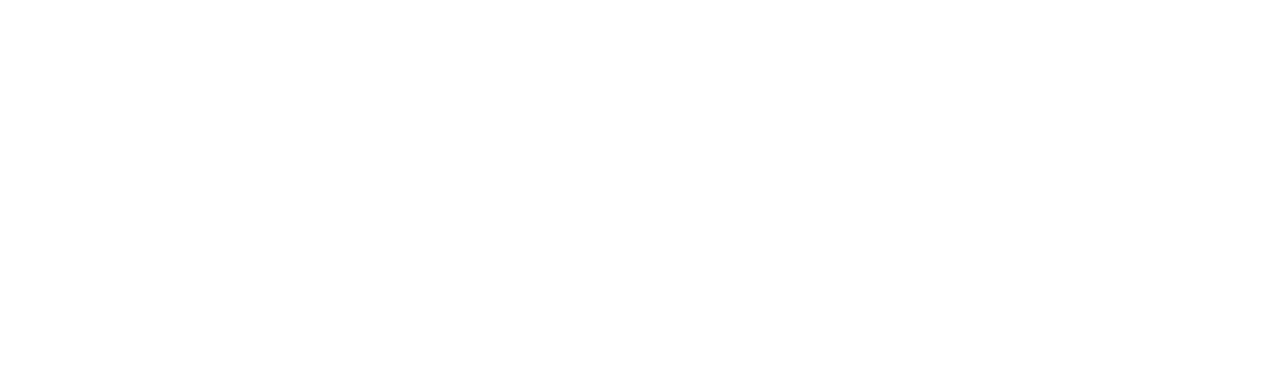
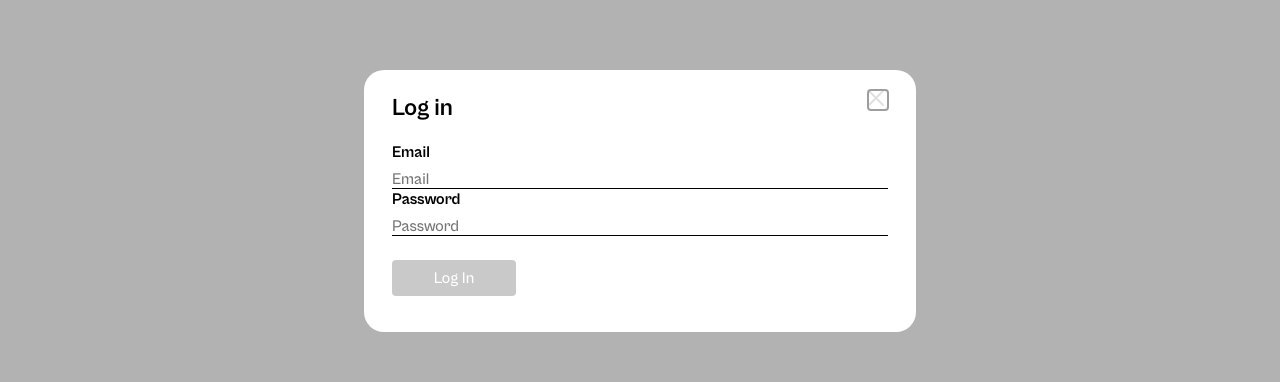
Before and after one commit to NixaZaiter/se_project_react, a React (Vite) app: page /profile in a window 1280 px wide. Shown: the part 199-581 px from the top of the page. Built offline with nearby package versions, Linux system fonts and the light colour scheme; no server answers; data requests are answered from the project's data file.

Commit message:
Feat: Add file for CurrentUserContext, auth, LoginModal, and RegisterModal Bugfix: Change data type received by setClothingItems Feat: Progress on LoginModal

```diff
--- a/src/components/AddItemModal/AddItemModal.jsx
+++ b/src/components/AddItemModal/AddItemModal.jsx
@@ -2,6 +2,7 @@
 import useForm from "../../hooks/useForm";
 import ModalWithForm from "../ModalWithForm/ModalWithForm";
 import { validateAddItem } from "../../utils";
+import "./AddItemModal.css";
 
 const AddItemModal = ({ isOpen, onAddItem, onClose }) => {
   const defaultValues = {
--- a/src/components/App/App.jsx
+++ b/src/components/App/App.jsx
@@ -10,6 +10,7 @@
   ItemModal,
   AddItemModal,
   ConfirmationModal,
+  LoginModal,
 } from "../index";
 import LoadingPage from "../Loading/Loading";
 
@@ -24,6 +25,7 @@
 } from "../../utils/index";
 
 import { CurrentTemperatureUnitContext } from "../../contexts/CurrentTemperatureUnitContext";
+// import { currentUserContext } from "../../contexts/CurrentUserContext";
 
 function App() {
   const [weatherData, setWeatherData] = useState({
@@ -32,7 +34,7 @@
     temp: { fahrenheit: 999, celsius: 999 },
     banner: "",
   });
-  const [activeModal, setActiveModal] = useState("");
+  const [activeModal, setActiveModal] = useState("log-in");
   const [selectedCard, setSelectedCard] = useState({ _id: "" });
   const [clothingItems, setClothingItems] = useState([]);
   const [currentTemperatureUnit, setCurrentTemperatureUnit] =
@@ -50,6 +52,10 @@
 
   const openConfirmationModal = () => {
     setActiveModal("confirm-delete");
+  };
+
+  const handleLoginClick = () => {
+    setActiveModal("log-in");
   };
 
   const handleDeleteCard = (selectedCard) => {
@@ -137,7 +143,7 @@
 
         if (!mounted) return;
 
-        setClothingItems(clothesData || []);
+        setClothingItems(clothesData.data || []);
 
         // only fetch weather when we have coords
         if (coordsForWeather && coordsForWeather.latitude != null) {
@@ -230,6 +236,11 @@
           onClose={handleCloseModal}
           onDelete={handleDeleteCard}
         />
+        <LoginModal
+          handleLoginClick={handleLoginClick}
+          isOpen={activeModal === "log-in"}
+          onClose={handleCloseModal}
+        />
       </CurrentTemperatureUnitContext.Provider>
     </div>
   );
--- /dev/null
+++ b/src/components/LoginModal/LoginModal.jsx
@@ -0,0 +1,143 @@
+import { useEffect, useState } from "react";
+import useForm from "../../hooks/useForm";
+import ModalWithForm from "../ModalWithForm/ModalWithForm";
+import { validateAddItem } from "../../utils";
+
+const LoginModal = ({ isOpen, onAddItem, onClose }) => {
+  const defaultValues = {
+    email: "",
+    password: "",
+  };
+  const { values, handleChange, setValues } = useForm(defaultValues);
+
+  const [errors, setErrors] = useState({
+    email: "",
+    password: "",
+  });
+
+  // track which fields were interacted with
+  const [touched, setTouched] = useState({
+    email: false,
+    password: false,
+  });
+
+  useEffect(() => {
+    setErrors(validateAddItem(values));
+  }, [values]);
+
+  // NOTE: removed auto-reset on modal close so fields persist until a successful submit.
+  // If you want to clear when modal opens, add logic that runs on open instead.
+
+  // wrapper so we can mark a field touched on change
+  const handleFieldChange = (evt) => {
+    const { name } = evt.target;
+    handleChange(evt);
+    setTouched((prev) => ({ ...prev, [name]: true }));
+  };
+
+  // mark touched on blur as well (useful if user leaves field)
+  const handleBlur = (evt) => {
+    const { name } = evt.target;
+    setTouched((prev) => ({ ...prev, [name]: true }));
+  };
+
+  const isValid =
+    !errors.email &&
+    !errors.imageUrl &&
+    values.email.trim() &&
+    values.password.trim();
+
+  const handleSubmit = (evt) => {
+    evt.preventDefault();
+    const nextErrors = validateAddItem(values);
+    setErrors(nextErrors);
+
+    if (!Object.values(nextErrors).every((e) => !e)) {
+      // mark all fields touched so errors become visible after submit attempt
+      setTouched({ email: true, password: true });
+      return;
+    }
+
+    onAddItem(values)
+      .then(() => {
+        // reset only after successful submit
+        setValues(defaultValues);
+        setTouched({ email: false, password: false });
+        onClose(evt);
+      })
+      .catch(console.error);
+  };
+
+  return (
+    <ModalWithForm
+      buttonText={"Log In"}
+      title={"Log in"}
+      name="log-in"
+      isOpen={isOpen}
+      onClose={onClose}
+      onSubmit={handleSubmit}
+      isValid={isValid} // pass validity to ModalWithForm
+    >
+      <div className="modal__field">
+        <label className="modal__label" htmlFor="email">
+          Email
+          <input
+            type="email"
+            name="email"
+            id="email"
+            className={`modal__input modal__input_type_text ${
+              errors.email && touched.email ? "modal__input_type_error" : ""
+            }`}
+            placeholder="Email"
+            required
+            onChange={handleFieldChange}
+            onBlur={handleBlur}
+            value={values.email}
+            aria-invalid={touched.email && !!errors.email}
+            aria-errormessage="email-error"
+          />
+        </label>
+        {errors.email && touched.email && (
+          <span id="name-error" className="modal__error modal__error-visible">
+            {errors.email}
+          </span>
+        )}
+      </div>
+
+      <div className="modal__field">
+        <label className="modal__label" htmlFor="password">
+          Password
+          <input
+            type="password"
+            name="password"
+            id="password"
+            className={`modal__input modal__input_type_text ${
+              errors.password && touched.password
+                ? "modal__input_type_error"
+                : ""
+            }`}
+            placeholder="Password"
+            minLength="8"
+            maxLength="20"
+            required
+            onChange={handleFieldChange}
+            onBlur={handleBlur}
+            value={values.password}
+            aria-invalid={touched.password && !!errors.password}
+            aria-errormessage="password-error"
+          />
+        </label>
+        {errors.password && touched.password && (
+          <span
+            id="password-error"
+            className="modal__error modal__error-visible"
+          >
+            {errors.password}
+          </span>
+        )}
+      </div>
+    </ModalWithForm>
+  );
+};
+
+export default LoginModal;
--- a/src/components/index.js
+++ b/src/components/index.js
@@ -13,3 +13,4 @@
 export { default as WeatherCard } from "./WeatherCard/WeatherCard";
 export { default as ConfirmationModal } from "./ConfirmationModal/ConfirmationModal";
 export { default as Loading } from "./Loading/Loading";
+export { default as LoginModal } from "./LoginModal/LoginModal";
--- /dev/null
+++ b/src/contexts/CurrentUserContext.js
@@ -0,0 +1,2 @@
+import React from "react";
+export const CurrentUserContext = React.createContext();
--- a/src/utils/api.js
+++ b/src/utils/api.js
@@ -1,9 +1,7 @@
 import { handleServerResponse } from "./constants";
 
 const baseUrl = "http://localhost:3001";
-const headers = {
-  "Content-Type": "application/json",
-};
+const headers = { "Content-Type": "application/json" };
 
 export const getClothes = () => {
   return fetch(`${baseUrl}/items`, {
```
Also changed, not shown: src/utils/auth.js (added, +24 -0 lines), src/components/AddItemModal/AddItemModal.css (added), src/components/RegisterModal/RegisterModal.jsx (added), 1 other file (tests, documents, lock files or other folders).
